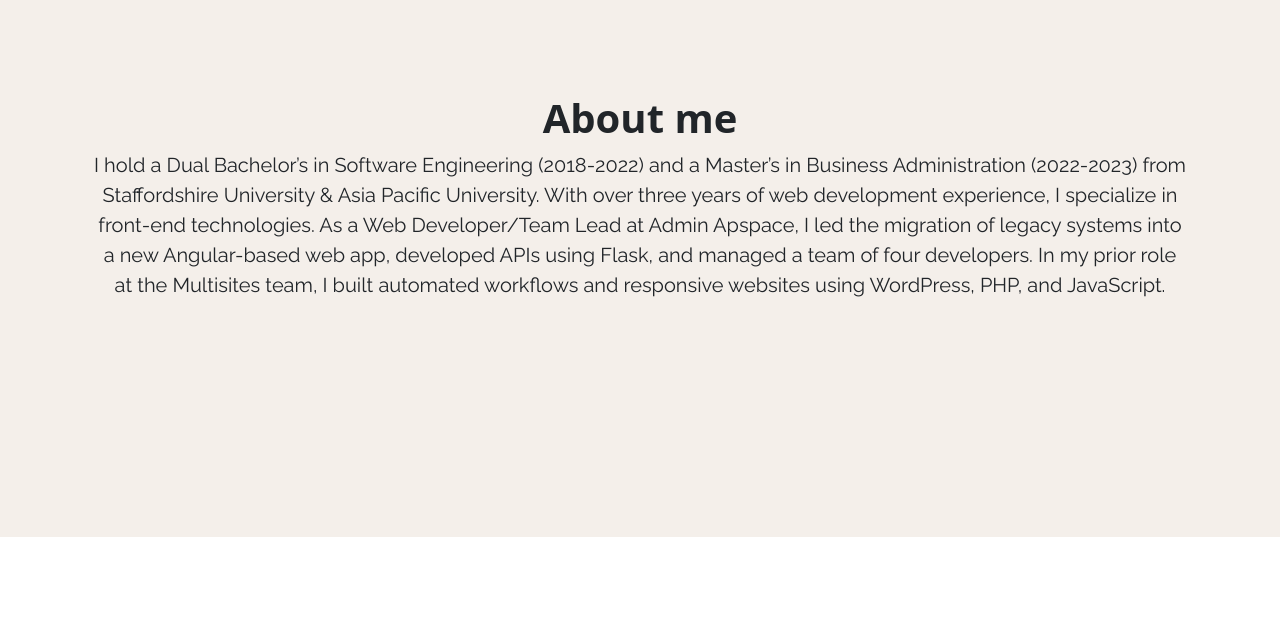
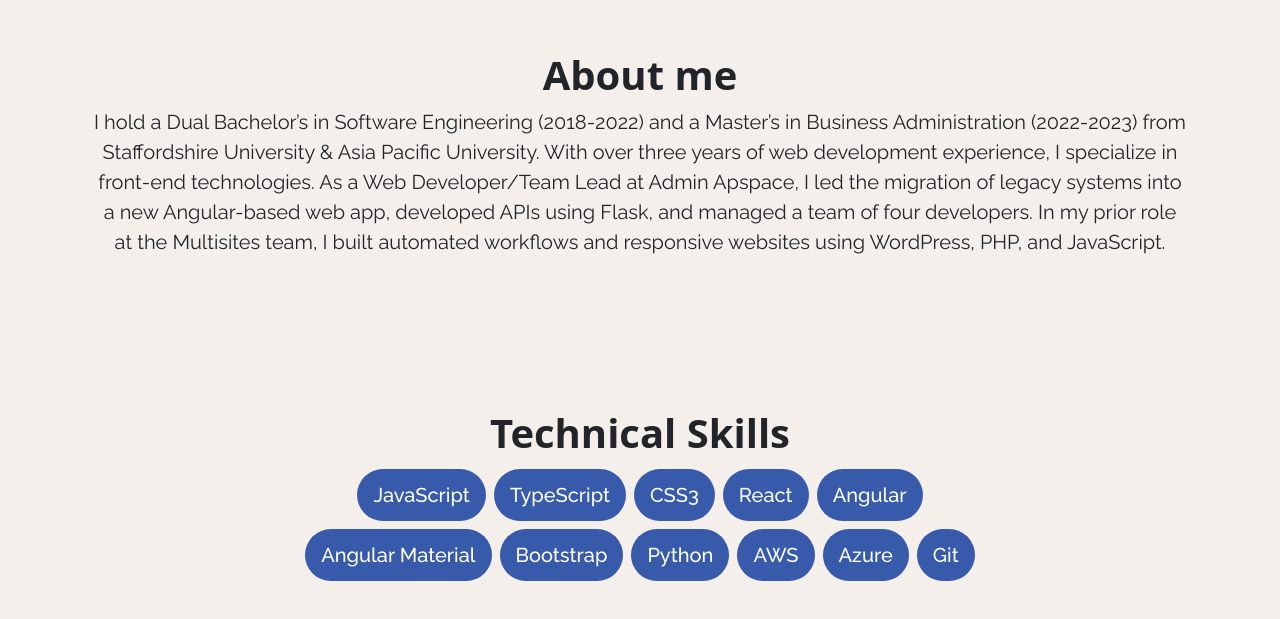
Before and after one commit to iamkaraman/my-web-app, a React (Create React App) app: page / in a window 1280 px wide. Shown: the part 967-1586 px from the top of the page. Before the commit the page ends 1504 px from the top, so only its background shows below. Built offline with nearby package versions, Linux system fonts and the light colour scheme; a web font is replaced by a local one.

Commit message:
styled AboutMe component & created and styled skills component

```diff
--- a/src/App.js
+++ b/src/App.js
@@ -2,6 +2,7 @@
 import Greeting from "./components/Greeting";
 import AboutMe from "./components/AboutMe";
 import NavBar from "./components/NavBar";
+import Skills from "./components/Skills";
 
 function App() {
   return (
@@ -9,6 +10,7 @@
       <NavBar />
       <Greeting />
       <AboutMe />
+      <Skills />
     </div>
   );
 }
--- a/src/components/AboutMe.js
+++ b/src/components/AboutMe.js
@@ -2,8 +2,8 @@
   return (
     <div
       id="aboutMe"
-      className="container d-flex flex-column text-center justify-content-center"
-      style={{ height: "80vh" }}
+      className="container d-flex flex-column text-center justify-content-end"
+      style={{ height: "50vh" }}
     >
       <h1 className="paragraph-header">About me</h1>
       <p className="fw-normal lh-base fs-5 paragraph-text">
--- /dev/null
+++ b/src/components/Skills.js
@@ -0,0 +1,39 @@
+export default function Skills() {
+  const mySkills = [
+    "JavaScript",
+    "TypeScript",
+    "CSS3",
+    "React",
+    "Angular",
+    " Angular Material",
+    "Bootstrap",
+    "Python",
+    "AWS",
+    "Azure",
+    "Git",
+  ];
+
+  return (
+    <>
+      <div
+        className="container d-flex flex-column justify-content-center align-items-center"
+        style={{ height: "50vh" }}
+      >
+        <h1 className="paragraph-header">Technical Skills</h1>
+        <div className="text-center" style={{ width: "700px" }}>
+          {mySkills.map((skill) => {
+            return (
+              <span
+                className="badge rounded-pill fs-5 button-text p-3 m-1"
+                style={{ background: "#375AAB" }}
+                key={skill}
+              >
+                {skill}
+              </span>
+            );
+          })}
+        </div>
+      </div>
+    </>
+  );
+}
```
